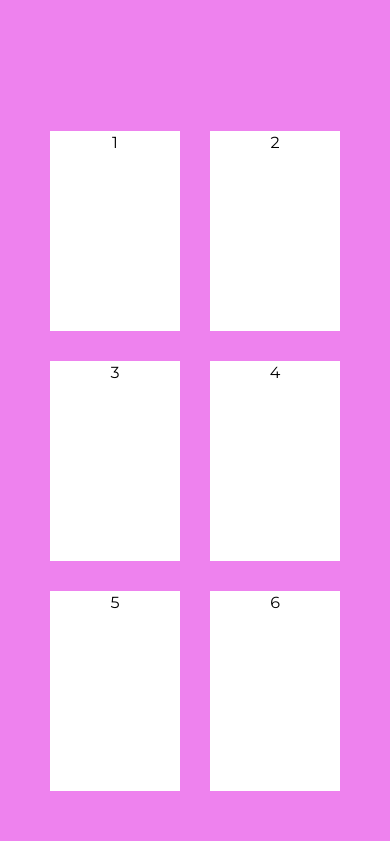
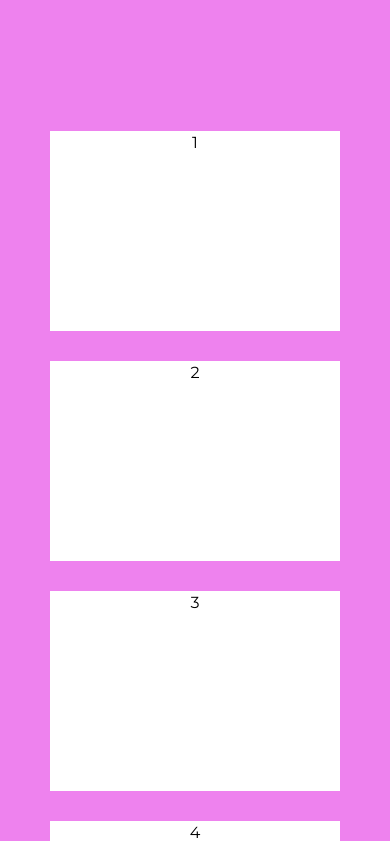
Before and after one commit to francoovejero23/Agencia, a React (Create React App) app: page / in a window 390 px wide. Shown: the part 3340-4181 px from the top of the page. Built offline with nearby package versions, Linux system fonts and the light colour scheme.

Commit message:
grid responsive

```diff
--- a/src/componentes/Servicios/servicios.module.css
+++ b/src/componentes/Servicios/servicios.module.css
@@ -18,3 +18,9 @@
     background-color: white;
     height: 200px;
 }
+
+@media (max-width: 700px) {
+    .grid-services{
+        grid-template-columns: repeat(1, 1fr);
+    }
+}
```
